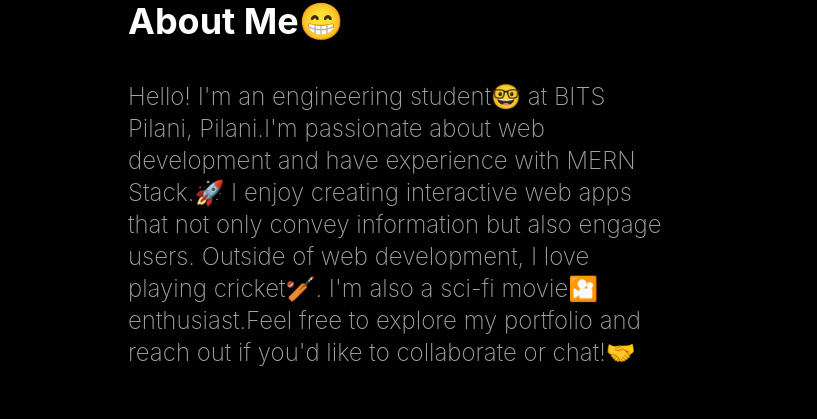
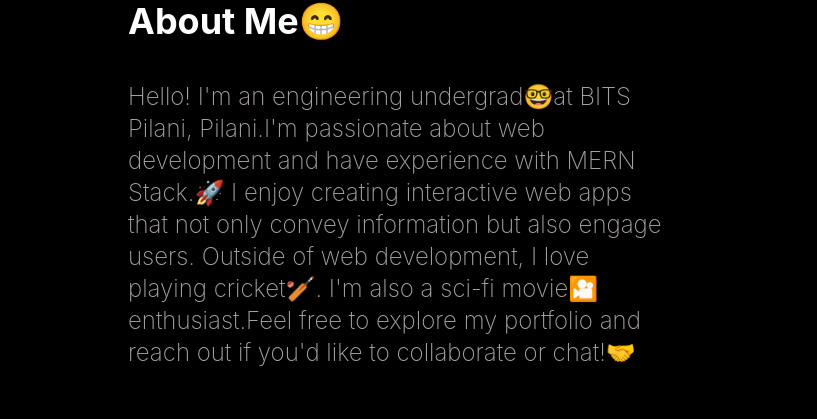
Before and after one commit to anantJjain/Portfolio, a Next.js app: page /components/sections/About in a window 1280 px wide. Shown: the part 1007-1426 px from the top of the page, without its empty margins (0-817 px from the left). Built offline with nearby package versions, Linux system fonts and the light colour scheme.

Commit message:
changed About

```diff
--- a/pages/components/sections/About.jsx
+++ b/pages/components/sections/About.jsx
@@ -36,7 +36,7 @@
               viewport={{once:true}}
               className='flex w-3/5 p-0 mt-10 text-2xl font-extralight text-stone-400 sm1:w-full sm1:text-xl md:w-4/5 lg:w-3/5 xl:pr-20 md:text-2xl'
             >
-              Hello! I&apos;m an engineering student🤓 at BITS Pilani, Pilani.I&apos;m passionate about web development and have experience with MERN Stack.🚀
+              Hello! I&apos;m an engineering undergrad🤓at BITS Pilani, Pilani.I&apos;m passionate about web development and have experience with MERN Stack.🚀
               I enjoy creating interactive web apps that not only convey information but also engage users. Outside of web development, I love playing cricket🏏. I&apos;m also a sci-fi movie🎦 enthusiast.Feel free to explore my portfolio and reach out if you&apos;d like to collaborate or chat!🤝
             </motion.div>
           </div>
--- a/pages/components/sections/Home.jsx
+++ b/pages/components/sections/Home.jsx
@@ -53,7 +53,7 @@
         <div className="pb-4 mt-2 mb-2 text-5xl font-extrabold text-white">Anant</div>
         <div className="pt-0 mb-2 text-lg tracking-widest text-blue-400 sm1:text-sm sm1:font-bold sm3:font-normal">FULL STACK DEVELOPER 👨‍💻</div>
         <div className="pr-24 text-sm font-normal sm1:w-full sm1:pr-0 white text-stone-400 sm3:w-3/4 md:w-2/4 lg:w-3/4 xl:w-2/4 xl:text-sm">
-          I’m a Software Developer specializing in building (and occassionally   designing) exceptional applications,web sites, and everything in between.
+          I’m a Software Developer specialized in building (occassionally designing) applications,web sites, and everything in between.
         </div>
         <div className="">
           <button className="p-2 mt-8 tracking-wider text-white transition duration-200 ease-linear border-2 border-white shadow-inner md:text-lg md:pr-8 md:pl-8 sm1:text-sm sm1:pr-4 sm1:pl-4 hover:shadow-inner-2xl rounded-3xl hover:bg-blue-400 hover:text-black hover:border-blue-400 hover:scale-110">
```
